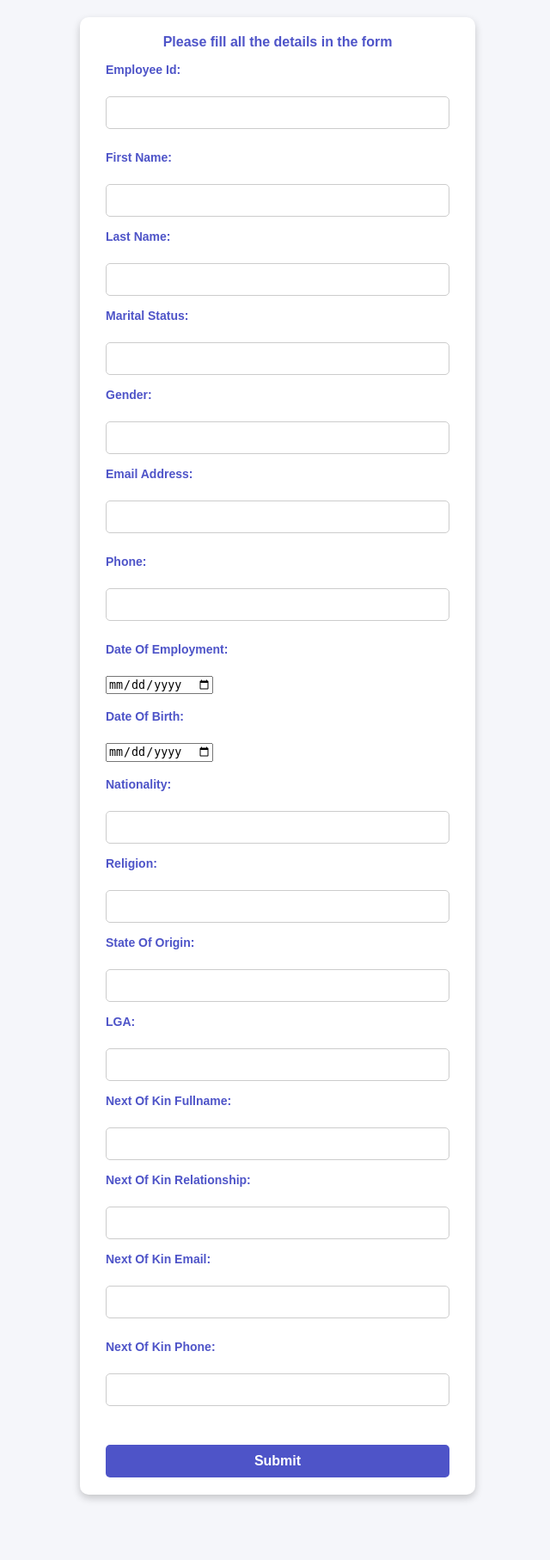
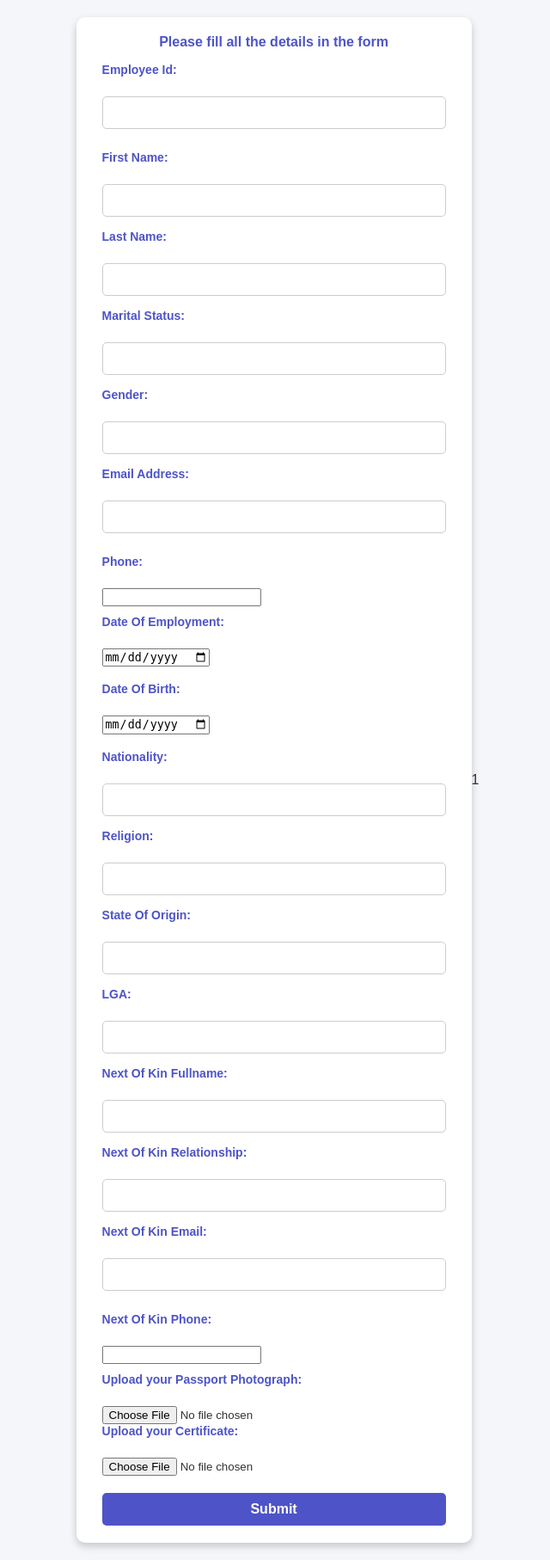
Before and after one commit to Azuka171/Attendance-Tracker-App, a PHP site: page /staff-onboarding.php in a window 1280 px wide. Shown: the whole page at 86% size, without its empty margins (317-957 px from the left). Before the commit the page ends 1745 px from the top, so only its background shows below. Run offline with PHP 8.4, Linux system fonts and the light colour scheme.

Commit message:
file upload
file upload completed

```diff
--- a/employee-attendance.php
+++ b/employee-attendance.php
@@ -159,14 +159,15 @@
             $month = substr($selected_month, 5, 2 );
             $year = substr($selected_month, 0, 4);
 
-            $emp_query = "SELECT id, first_name, last_name FROM employees WHERE id = $id";
+            $emp_query = "SELECT id, employee_id, first_name, last_name, passport_photo FROM employees WHERE id = $id";
             $emp_result = $conn->query($emp_query);
             $employee_name = "Unknown Employee";
             $employee_id = "N/A";
             if ($emp_result && $emp_result->num_rows > 0) {
                 $emp_data = $emp_result->fetch_assoc();
                 $employee_name = $emp_data['first_name'] . " " . $emp_data['last_name'];
-                $employee_id = $emp_data['id'];
+                $employee_id = $emp_data['employee_id'];
+                $employee_pic = $emp_data['passport_photo'];
             }
 
             $sql = "SELECT  * FROM attendance WHERE employeeId = $id AND MONTH(date) = $month AND YEAR(date) = $year";
@@ -190,6 +191,7 @@
             <p>Current Month:<?php //echo date('F Y',strtotime($selected_month));?></p>
         </div> -->
         <div class="summary-box">
+            <img src="<?php  echo $employee_pic? $employee_pic: 'https://upload.wikimedia.org/wikipedia/commons/7/7c/Profile_avatar_placeholder_large.png?20150327203541'?>" alt="" width="100">
             <p>Employee Name: <?php echo htmlspecialchars($employee_name); ?></p>
             <p>Employee ID: <?php echo  htmlspecialchars($employee_id ); ?></p>
             <p>No. Days Present: <?php echo count($emp_records); ?></p>
--- a/staff-onboarding.php
+++ b/staff-onboarding.php
@@ -21,7 +21,7 @@
             <?php unset($_SESSION['sucess']); ?>
         </div>
     <?php } else { ?>
-        <form>
+        <form action="" method="post" enctype="multipart/form-data">
             <div class="form-message">Please fill all the details in the form</div>
 
             <!-- Employee ID -->
@@ -74,7 +74,7 @@
 
             <!-- Phone -->
             <label>Phone:</label><br>
-            <input type="number" name="phone" required <?php if(isset($_SESSION['previous_values'])){
+            <input type="tel" name="phone" required <?php if(isset($_SESSION['previous_values'])){
                 echo 'value="'.$_SESSION['previous_values']['phone'].'"';
             } ?>><br>
             <div class="error-message">
@@ -147,7 +147,7 @@
 
             <!-- Next of Kin Phone -->
             <label>Next Of Kin Phone:</label><br>
-            <input type="text" name="nextphone" required <?php if(isset($_SESSION['previous_values'])){
+            <input type="tel" name="nextphone" required <?php if(isset($_SESSION['previous_values'])){
                 echo 'value="'.$_SESSION['previous_values']['nextphone'].'"';
             } ?>><br>
             <div class="error-message">
@@ -156,9 +156,19 @@
                     unset($_SESSION['errors']['nextphone']);
                 }?>
             </div>
+            <label>Upload your Passport Photograph:</label><br>
+            <input type="file" name="passport_photo" id="passport_photo" accept=".jpg,.png,.jpeg">
+            <?php if(isset($_SESSION['previous_values'])){
+                echo 'value="'.$_SESSION['previous_values']['passport_photo'].'"';
+            } ?><br>
+            <label>Upload your Certificate:</label><br>
+            <input type="file" name="certificate_doc" id="certificate_doc" accept=".pdf,">
+            <?php if(isset($_SESSION['previous_values'])){
+                echo 'value="'.$_SESSION['previous_values']['certificate_doc'].'"';
+            } ?><br>
 
 
-            <input type="submit">
+            <input type="submit" name="submit">
         </form>
     <?php } ?>
 
@@ -337,25 +347,28 @@
         // $conn->close();
         //reg_date TIMESTAMP DEFAULT CURRENT_TIMESTAMP ON UPDATE CURRENT_TIMESTAMP
 
-        if(isset($_GET["fname"]) && isset($_GET["lname"]) && isset($_GET["email"]) && isset($_GET["phone"])){
-            // $emp = $_GET['eId'];
-            $employeeid = $_GET['employeeid'];
-            $fname = $_GET['fname'];
-            $lname = $_GET['lname'];
-            $mstatus = $_GET['mstatus'];
-            $gender = $_GET['gender'];
-            $email = $_GET['email'];
-            $phone = $_GET['phone'];
-            $date_of_employment = $_GET['doe'];
-            $date_of_birth = $_GET['dob'];
-            $nationality = $_GET['nationality'];
-            $religion = $_GET['religion'];
-            $stateOfOrigin = $_GET['stateOfOrigin'];
-            $lga = $_GET['lga'];
-            $nextfullname = $_GET['nextfullname'];
-            $nextrelation = $_GET['nextrelation'];
-            $nextemail = $_GET['nextemail'];
-            $nextphone= $_GET['nextphone'];
+        if(isset($_POST["submit"])){
+            // $emp = $_POST['eId'];
+            $employeeid = $_POST['employeeid'];
+            $fname = $_POST['fname'];
+            $lname = $_POST['lname'];
+            $mstatus = $_POST['mstatus'];
+            $gender = $_POST['gender'];
+            $email = $_POST['email'];
+            $phone = $_POST['phone'];
+            $date_of_employment = $_POST['doe'];
+            $date_of_birth = $_POST['dob'];
+            $nationality = $_POST['nationality'];
+            $religion = $_POST['religion'];
+            $stateOfOrigin = $_POST['stateOfOrigin'];
+            $lga = $_POST['lga'];
+            $nextfullname = $_POST['nextfullname'];
+            $nextrelation = $_POST['nextrelation'];
+            $nextemail = $_POST['nextemail'];
+            $nextphone= $_POST['nextphone'];
+            $fileimage= $_POST['passport_photo'];
+            $certificate= $_POST['certificate_path'];
+
 
             $_SESSION['previous_values'] = [
                 'id' => $employeeid,
@@ -374,7 +387,9 @@
                 'nextfullname' => $nextfullname,
                 'nextrelation' => $nextrelation,
                 'nextemail' => $nextemail,
-                'nextphone' => $nextphone
+                'nextphone' => $nextphone,
+                'passport_photo' => $fileimage,
+                'certificate_doc' => $certificate
             ];
 
             $sql = "SELECT *
@@ -406,21 +421,21 @@
 
                 }
             }
-            $sql = "SELECT *
-                FROM employees e
-                WHERE e.next_Of_Kin_Email = '$nextemail'
-            ";
-            $result = $conn->query($sql);
-            if($result !== FALSE ){
-                $employee_rec = $result->fetch_all(MYSQLI_ASSOC);
-                if (count($employee_rec) > 0) {
-                    //echo 'employee next of kin email already exists';
-                    $_SESSION["errors"]['nextemail'] = "employee next of kin email already exists";
-                    header('Location: ' . $_SERVER['HTTP_REFERER']);
-                    exit;
+            // $sql = "SELECT *
+            //     FROM employees e
+            //     WHERE e.next_Of_Kin_Email = '$nextemail'
+            // ";
+            // $result = $conn->query($sql);
+            // if($result !== FALSE ){
+            //     $employee_rec = $result->fetch_all(MYSQLI_ASSOC);
+            //     if (count($employee_rec) > 0) {
+            //         //echo 'employee next of kin email already exists';
+            //         $_SESSION["errors"]['nextemail'] = "employee next of kin email already exists";
+            //         header('Location: ' . $_SERVER['HTTP_REFERER']);
+            //         exit;
 
-                }
-            }
+            //     }
+            // }
             $sql = "SELECT *
                 FROM employees e
                 WHERE e.phone_number = '$phone'
@@ -435,25 +450,68 @@
                     exit;
                 }
             }
-            $sql = "SELECT *
-                FROM employees e
-                WHERE e.next_Of_Kin_Phone = '$nextphone'
-            ";
-            $result = $conn->query($sql);
-            if($result !== FALSE ){
-                $employee_rec = $result->fetch_all(MYSQLI_ASSOC);
-                if (count($employee_rec) > 0) {
-                    //echo 'employee phone number already exists';
-                    $_SESSION["errors"]['nextphone'] = "employee next of kin phone number already exists";
-                    header('Location: ' . $_SERVER['HTTP_REFERER']);
-                    exit;
-                }
+            // $sql = "SELECT *
+            //     FROM employees e
+            //     WHERE e.next_Of_Kin_Phone = '$nextphone'
+            // ";
+            // $result = $conn->query($sql);
+            // if($result !== FALSE ){
+            //     $employee_rec = $result->fetch_all(MYSQLI_ASSOC);
+            //     if (count($employee_rec) > 0) {
+            //         //echo 'employee phone number already exists';
+            //         $_SESSION["errors"]['nextphone'] = "employee next of kin phone number already exists";
+            //         header('Location: ' . $_SERVER['HTTP_REFERER']);
+            //         exit;
+            //     }
+            // }
+            //code for file uploads
+            $target_dir = "uploads/passport_photos/";
+            $target_file = $target_dir .time()."_".str_replace(" ", "_",basename($_FILES["passport_photo"]["name"]));
+            $uploadOk = 1;
+            $imageFileType = strtolower(pathinfo($target_file, PATHINFO_EXTENSION));
+
+            $check = getimagesize($_FILES["passport_photo"]["tmp_name"]);
+            //echo print_r($check).'<br>';
+            if($check !== false){
+                echo "file is an image - " . $check["mime"] . ".";
+                $uploadOk = 1;
+            }else{
+                echo "File is not an image.";
+                $uploadOk = 0;
             }
-            $sql = "INSERT INTO employees (employee_id, first_name, last_name, marital_status, gender, email, phone_number, date_of_employment, date_of_birth, nationality, religion, state_Of_Origin, lga, next_Of_Kin_FullName, next_Of_Kin_Relationship, next_Of_Kin_Email, next_Of_Kin_Phone )
-            VALUES ( '$employeeid', '$fname', '$lname', '$mstatus', '$gender', '$email', '$phone', '$date_of_employment', '$date_of_birth', '$nationality', '$religion', '$stateOfOrigin', '$lga', '$nextfullname', '$nextrelation', '$nextemail', '$nextphone')";
+            if(move_uploaded_file($_FILES["passport_photo"]["tmp_name"], $target_file)){
+                echo "The file". htmlspecialchars(basename($_FILES["passport_photo"]["name"])). "has been uploaded";
+            }else{
+                echo "sorry, there was an error uploading your file";
+            }
+            $certificate_dir = "uploads/certificates/";
+            $certificate_file  = $certificate_dir .time()."_".str_replace(" ", "_",basename($_FILES["certificate_doc"]["name"]));
+            //$certificate_file = $certificate_dir .time(). basename($_FILES["certificate_doc"]["name"]);
+            $uploadOk = 1;
+            $imageFileType = strtolower(pathinfo($certificate_file, PATHINFO_EXTENSION));
+
+            $check = getimagesize($_FILES["certificate_doc"]["tmp_name"]);
+            //echo print_r($check).'<br>';
+            if($check !== false){
+                echo "certificate uploaded - " . $check["mime"] . ".";
+                $uploadOk = 1;
+            }else{
+                echo "certificate not uploaded.";
+                $uploadOk = 0;
+            }
+            if(move_uploaded_file($_FILES["certificate_doc"]["tmp_name"], $certificate_file)){
+                echo "The file". htmlspecialchars(basename($_FILES["certificate_doc"]["name"])). "has been uploaded";
+            }else{
+                echo "sorry, there was an error uploading your certificate";
+            }
+
+            // send to db
+            $sql = "INSERT INTO employees (employee_id, first_name, last_name, marital_status, gender, email, phone_number, date_of_employment, date_of_birth, nationality, religion, state_Of_Origin, lga, next_Of_Kin_FullName, next_Of_Kin_Relationship, next_Of_Kin_Email, next_Of_Kin_Phone, passport_photo, certificate_path)
+            VALUES ( '$employeeid', '$fname', '$lname', '$mstatus', '$gender', '$email', '$phone', '$date_of_employment', '$date_of_birth', '$nationality', '$religion', '$stateOfOrigin', '$lga', '$nextfullname', '$nextrelation', '$nextemail', '$nextphone',  '$target_file', '$certificate_file')";
 
             if($conn->query($sql) === TRUE){
                 //echo "New record for employee created sucessfully";
+
                 $_SESSION['sucess'] = 'New record for employee created';
                 header('Location: ' .$_SERVER['HTTP_REFERER']);
                 exit;
@@ -462,6 +520,8 @@
                 echo "Error: " . $sql . "<br>" . $conn->error;
                // $conn->close();
             }
+        }else{
+            echo print_r(isset($_POST['submit']));die;
         }
     $conn->close();
     ob_end_flush();
```
Also changed, not shown: db-backups/changes.sql (added, +21 -0 lines), employee-details.php (+27 -0 lines), 2 other files.
